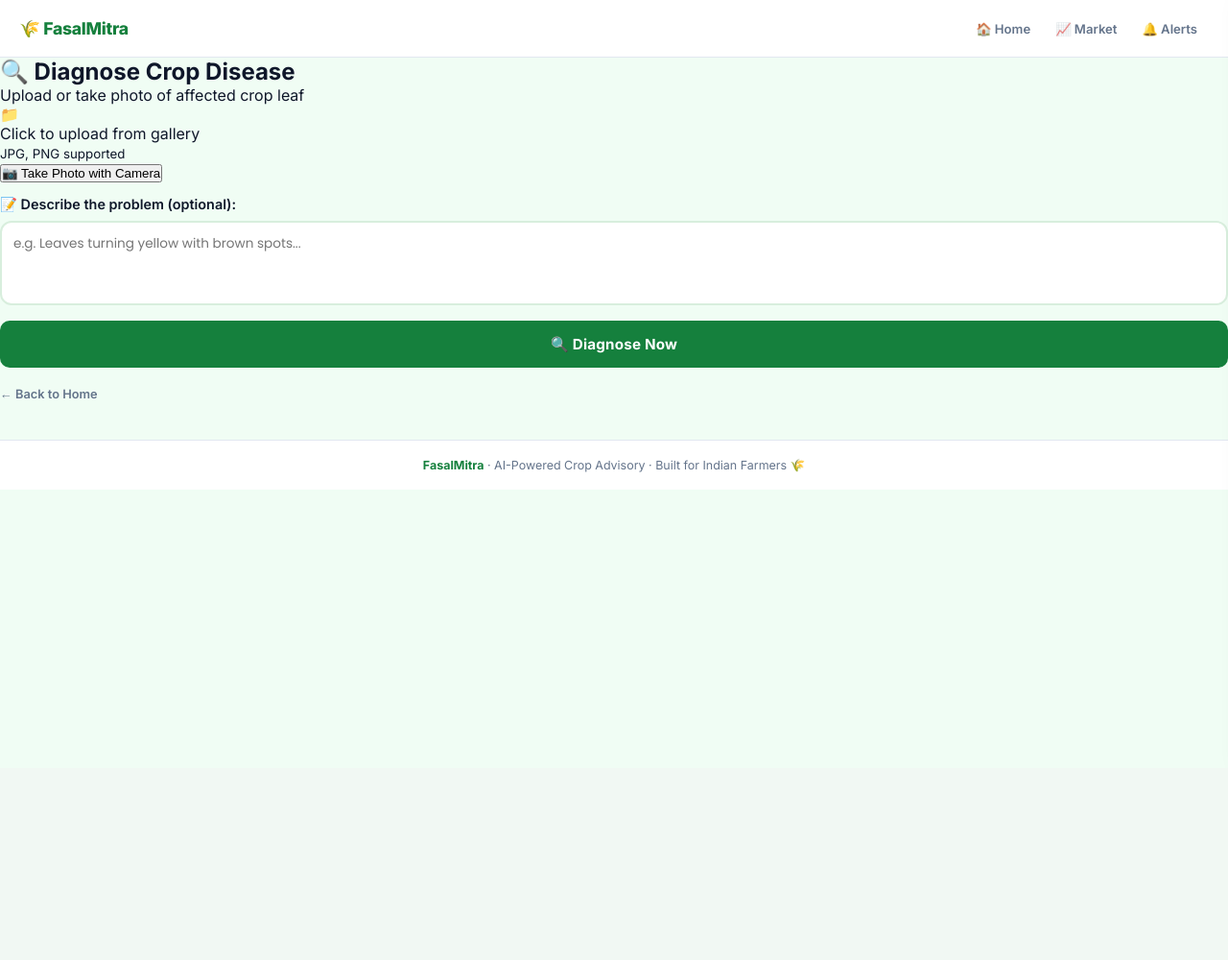
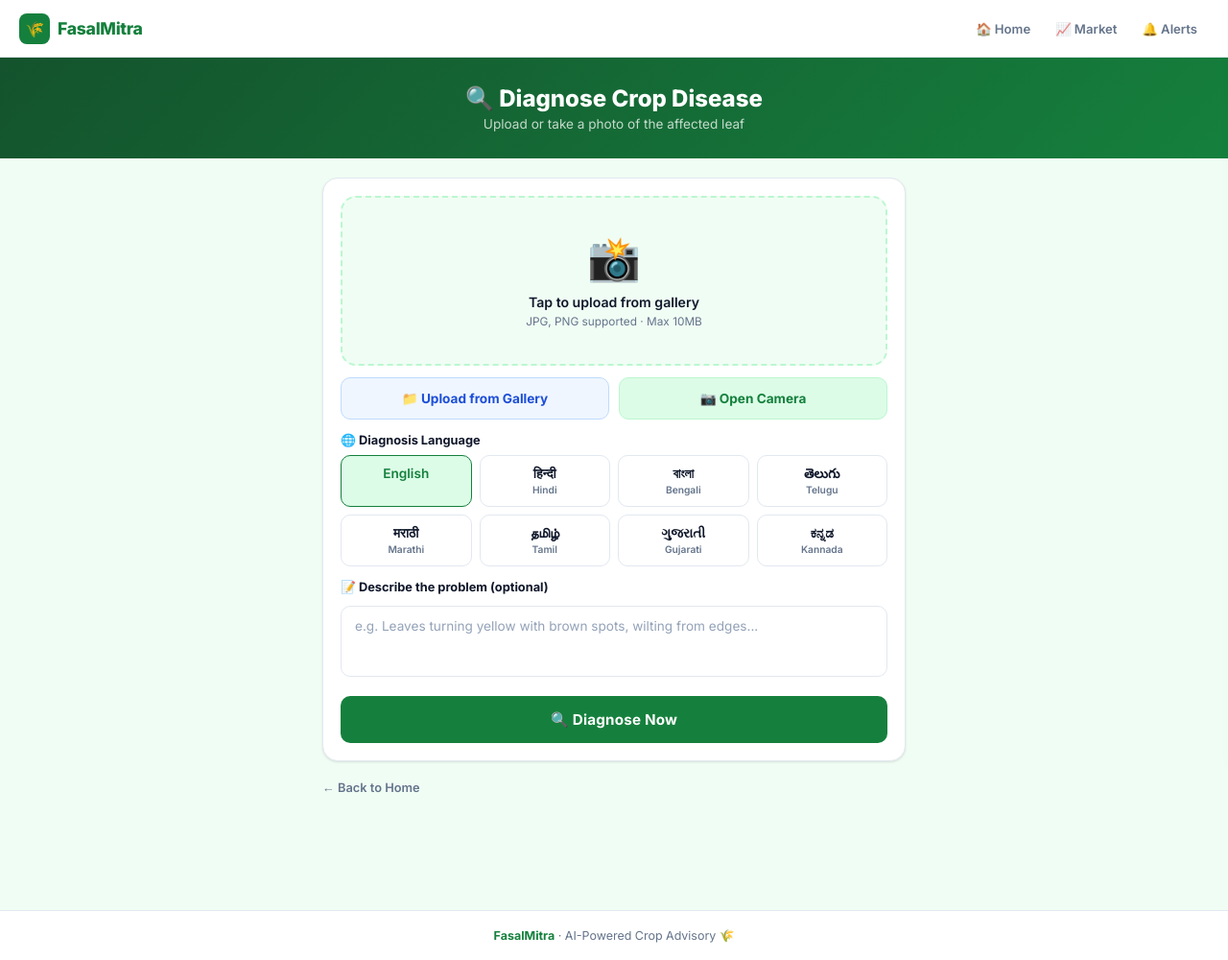
Before and after one commit to Anant-083/Kisan_Mitra, a Flask app: page /diagnose in a window 1280 px wide. Shown: the whole page at 96% size. Before the commit the page ends 510 px from the top, so only its background shows below. Run offline with Flask 3, Linux system fonts and the light colour scheme.

Commit message:
Update diagnose.html

```diff
--- a/templates/diagnose.html
+++ b/templates/diagnose.html
@@ -3,147 +3,191 @@
 <head>
   <meta charset="UTF-8"/>
   <meta name="viewport" content="width=device-width, initial-scale=1.0"/>
-  <title>FasalMitra · Diagnose</title>
-  <link href="https://fonts.googleapis.com/css2?family=Poppins:wght@300;400;500;600;700;800&display=swap" rel="stylesheet"/>
+  <title>FasalMitra · Diagnose Crop</title>
+  <link href="https://fonts.googleapis.com/css2?family=Inter:wght@300;400;500;600;700;800&display=swap" rel="stylesheet"/>
   <link rel="stylesheet" href="/static/style.css"/>
 </head>
 <body>
-
 <nav class="navbar">
-  <a href="/" class="nav-brand">🌾 FasalMitra</a>
+  <a href="/" class="nav-brand"><span>🌾</span> FasalMitra</a>
   <div class="nav-links">
     <a href="/">🏠 Home</a>
     <a href="/market">📈 Market</a>
     <a href="/alerts">🔔 Alerts</a>
   </div>
-  <div class="hamburger" id="hamburger" onclick="toggleMenu()">
-    <span></span><span></span><span></span>
-  </div>
+  <div class="hamburger" onclick="toggleMenu()"><span></span><span></span><span></span></div>
 </nav>
-
 <div class="mobile-menu" id="mobile-menu">
-  <a href="/">🏠 Home</a>
-  <a href="/market">📈 Market</a>
-  <a href="/alerts">🔔 Alerts</a>
+  <button class="menu-close" onclick="toggleMenu()">✕</button>
+  <a href="/" onclick="toggleMenu()">🏠 Home</a>
+  <a href="/market" onclick="toggleMenu()">📈 Market</a>
+  <a href="/alerts" onclick="toggleMenu()">🔔 Alerts</a>
 </div>
 <div class="mobile-overlay" id="mobile-overlay" onclick="toggleMenu()"></div>
 
-<div class="page-title">
+<div class="page-hero">
   <h2>🔍 Diagnose Crop Disease</h2>
-  <p>Upload or take photo of affected crop leaf</p>
+  <p>Upload or take a photo of the affected leaf</p>
 </div>
 
-<div class="main-container" style="margin-top:0">
+<div class="container" style="padding-top:20px">
+  <div class="card">
 
-  <div class="diagnose-card">
-
-    <div class="upload-area" id="upload-area" onclick="document.getElementById('file-upload').click()">
-      <div class="upload-icon">📁</div>
-      <p>Click to upload from gallery</p>
-      <small>JPG, PNG supported</small>
+    <!-- Upload zone -->
+    <div class="upload-zone" id="upload-zone" onclick="document.getElementById('file-upload').click()">
+      <img id="preview" class="upload-preview"/>
+      <div id="upload-placeholder">
+        <div class="upload-zone-icon">📸</div>
+        <p>Tap to upload from gallery</p>
+        <small>JPG, PNG supported · Max 10MB</small>
+      </div>
     </div>
 
-    <!-- File upload - gallery only -->
-    <input type="file" id="file-upload" accept="image/*"
-           style="display:none" onchange="previewImage(this)"/>
+    <!-- Hidden file inputs -->
+    <input type="file" id="file-upload" accept="image/*" style="display:none" onchange="previewImage(this)"/>
+    <input type="file" id="camera-capture" accept="image/*" capture="environment" style="display:none" onchange="previewImage(this)"/>
 
-    <!-- Camera capture - opens camera directly -->
-<button class="camera-btn" onclick="openCamera()">
-  📷 Take Photo with Camera
+    <!-- Action buttons -->
+    <div class="upload-actions">
+      <button class="upload-btn gallery" onclick="document.getElementById('file-upload').click()">
+        📁 Upload from Gallery
       </button>
-    <input type="file" id="camera-capture" accept="image/*" capture="environment"
-           style="display:none" onchange="previewImage(this)"/>
-
-    <img id="preview" style="display:none;width:100%;border-radius:14px;margin-top:14px;box-shadow:0 4px 16px rgba(0,0,0,0.1);"/>
-
-    <div class="mt-3">
-      <label style="font-weight:600;font-size:0.9rem;color:var(--text)">
-        📝 Describe the problem (optional):
-      </label>
-      <textarea id="description" rows="3"
-        placeholder="e.g. Leaves turning yellow with brown spots..."
-        style="width:100%;border:2px solid #d8eedd;border-radius:12px;padding:12px;font-family:Poppins,sans-serif;font-size:0.85rem;outline:none;resize:none;margin-top:8px;"></textarea>
+      <button class="upload-btn camera" onclick="openCamera()">
+        📷 Open Camera
+      </button>
     </div>
 
-    <button class="go-btn mt-3" onclick="diagnoseImage()">
+    <!-- Language selection for diagnosis -->
+    <span class="diag-label">🌐 Diagnosis Language</span>
+    <div class="lang-grid mt-2" id="diag-lang-grid">
+      <div class="lang-btn selected" onclick="selectDiagLang(this,'English')"><span class="native">English</span></div>
+      <div class="lang-btn" onclick="selectDiagLang(this,'Hindi')"><span class="native">हिन्दी</span><span class="en-name">Hindi</span></div>
+      <div class="lang-btn" onclick="selectDiagLang(this,'Bengali')"><span class="native">বাংলা</span><span class="en-name">Bengali</span></div>
+      <div class="lang-btn" onclick="selectDiagLang(this,'Telugu')"><span class="native">తెలుగు</span><span class="en-name">Telugu</span></div>
+      <div class="lang-btn" onclick="selectDiagLang(this,'Marathi')"><span class="native">मराठी</span><span class="en-name">Marathi</span></div>
+      <div class="lang-btn" onclick="selectDiagLang(this,'Tamil')"><span class="native">தமிழ்</span><span class="en-name">Tamil</span></div>
+      <div class="lang-btn" onclick="selectDiagLang(this,'Gujarati')"><span class="native">ગુજરાતી</span><span class="en-name">Gujarati</span></div>
+      <div class="lang-btn" onclick="selectDiagLang(this,'Kannada')"><span class="native">ಕನ್ನಡ</span><span class="en-name">Kannada</span></div>
+    </div>
+
+    <!-- Description -->
+    <span class="diag-label">📝 Describe the problem (optional)</span>
+    <textarea id="description" class="desc-area" rows="3"
+      placeholder="e.g. Leaves turning yellow with brown spots, wilting from edges..."></textarea>
+
+    <button class="go-btn mt-4" id="diagnose-btn" onclick="diagnoseImage()">
       🔍 Diagnose Now
     </button>
 
   </div>
 
-  <div class="result-card" id="result-card" style="display:none">
-    <div class="typing" id="diag-typing" style="margin-bottom:8px">
-      <span></span><span></span><span></span>
+  <!-- Result -->
+  <div class="result-card" id="result-card">
+    <div id="diag-typing" style="margin-bottom:10px">
+      <div class="typing-indicator"><span></span><span></span><span></span></div>
     </div>
-    <div id="diagnosis-result" style="white-space:pre-wrap;line-height:1.8;font-size:0.92rem;"></div>
+    <div id="diagnosis-result" style="white-space:pre-wrap"></div>
   </div>
 
   <a href="/" class="back-link">← Back to Home</a>
-
 </div>
 
 <footer class="footer">
-  <strong>FasalMitra</strong> · AI-Powered Crop Advisory · Built for Indian Farmers 🌾
+  <strong>FasalMitra</strong> · AI-Powered Crop Advisory 🌾
 </footer>
 
 <script>
+let diagLang = localStorage.getItem('selectedLanguage') || 'English';
+
 function toggleMenu() {
-  const menu = document.getElementById('mobile-menu');
-  const overlay = document.getElementById('mobile-overlay');
-  menu.classList.toggle('open');
-  overlay.classList.toggle('open');
+  document.getElementById('mobile-menu').classList.toggle('open');
+  document.getElementById('mobile-overlay').classList.toggle('open');
+}
+
+// Pre-select language on page load
+window.addEventListener('load', () => {
+  const saved = localStorage.getItem('selectedLanguage') || 'English';
+  diagLang = saved;
+  document.querySelectorAll('#diag-lang-grid .lang-btn').forEach(btn => {
+    btn.classList.remove('selected');
+    if (btn.getAttribute('onclick').includes(`'${saved}'`)) {
+      btn.classList.add('selected');
+    }
+  });
+});
+
+function selectDiagLang(el, lang) {
+  document.querySelectorAll('#diag-lang-grid .lang-btn').forEach(b => b.classList.remove('selected'));
+  el.classList.add('selected');
+  diagLang = lang;
+  localStorage.setItem('selectedLanguage', lang);
 }
 
 function previewImage(input) {
-  const preview = document.getElementById('preview');
-  const uploadArea = document.getElementById('upload-area');
-  if (input.files && input.files[0]) {
+  if (!input.files || !input.files[0]) return;
   const reader = new FileReader();
   reader.onload = e => {
+    const preview = document.getElementById('preview');
+    const placeholder = document.getElementById('upload-placeholder');
     preview.src = e.target.result;
     preview.style.display = 'block';
-      uploadArea.style.display = 'none';
+    placeholder.style.display = 'none';
+    document.getElementById('upload-zone').classList.add('has-image');
+    document.getElementById('upload-zone').onclick = null;
   };
   reader.readAsDataURL(input.files[0]);
+}
+
+function openCamera() {
+  const isMobile = /Android|iPhone|iPad|iPod/i.test(navigator.userAgent);
+  if (isMobile) {
+    document.getElementById('camera-capture').click();
+  } else {
+    document.getElementById('file-upload').click();
   }
 }
 
 async function diagnoseImage() {
   const fileInput = document.getElementById('file-upload').files[0] ||
                     document.getElementById('camera-capture').files[0];
-  const description = document.getElementById('description').value;
+
+  if (!fileInput) {
+    alert('Please select or capture an image first!');
+    return;
+  }
+
   const resultCard = document.getElementById('result-card');
   const typingEl = document.getElementById('diag-typing');
   const resultEl = document.getElementById('diagnosis-result');
+  const btn = document.getElementById('diagnose-btn');
 
-  if (!fileInput) {
-    alert("Please select or capture an image first!");
-    return;
-  }
+  resultCard.classList.add('show');
+  typingEl.style.display = 'block';
+  resultEl.innerHTML = '';
+  btn.disabled = true;
+  btn.textContent = '🔄 Analyzing...';
+  resultCard.scrollIntoView({ behavior: 'smooth', block: 'nearest' });
 
-  resultCard.style.display = 'block';
-  typingEl.style.display = 'flex';
-  resultEl.innerHTML = '';
-  resultCard.scrollIntoView({behavior: 'smooth'});
-
-  const chosenLang = localStorage.getItem('selectedLanguage') || 'English';
   const formData = new FormData();
   formData.append('image', fileInput);
-  formData.append('description', description || "Crop looks diseased");
-  formData.append('lang', chosenLang);
+  formData.append('description', document.getElementById('description').value || 'Crop looks diseased');
+  formData.append('lang', diagLang);
 
   try {
-    const response = await fetch('/diagnose_crop', {method:'POST', body:formData});
+    const response = await fetch('/diagnose_crop', { method: 'POST', body: formData });
     const data = await response.json();
     typingEl.style.display = 'none';
     if (data.success) {
-      resultEl.innerHTML = `<div>${data.diagnosis.replace(/\n/g,'<br>')}</div>`;
+      resultEl.innerHTML = data.diagnosis.replace(/\n/g, '<br>');
     } else {
-      resultEl.innerHTML = `<p style="color:#d32f2f;font-weight:600">❌ Error: ${data.error}</p>`;
+      resultEl.innerHTML = `<span style="color:#dc2626;font-weight:600">❌ Error: ${data.error}</span>`;
     }
-  } catch(e) {
+  } catch (e) {
     typingEl.style.display = 'none';
-    resultEl.innerHTML = `<p style="color:#d32f2f;font-weight:600">❌ Request failed. Check connection.</p>`;
+    resultEl.innerHTML = `<span style="color:#dc2626;font-weight:600">❌ Request failed. Check your connection.</span>`;
+  } finally {
+    btn.disabled = false;
+    btn.textContent = '🔍 Diagnose Again';
   }
 }
 </script>
```
Lines whose indentation alone changed are shown as unchanged.
